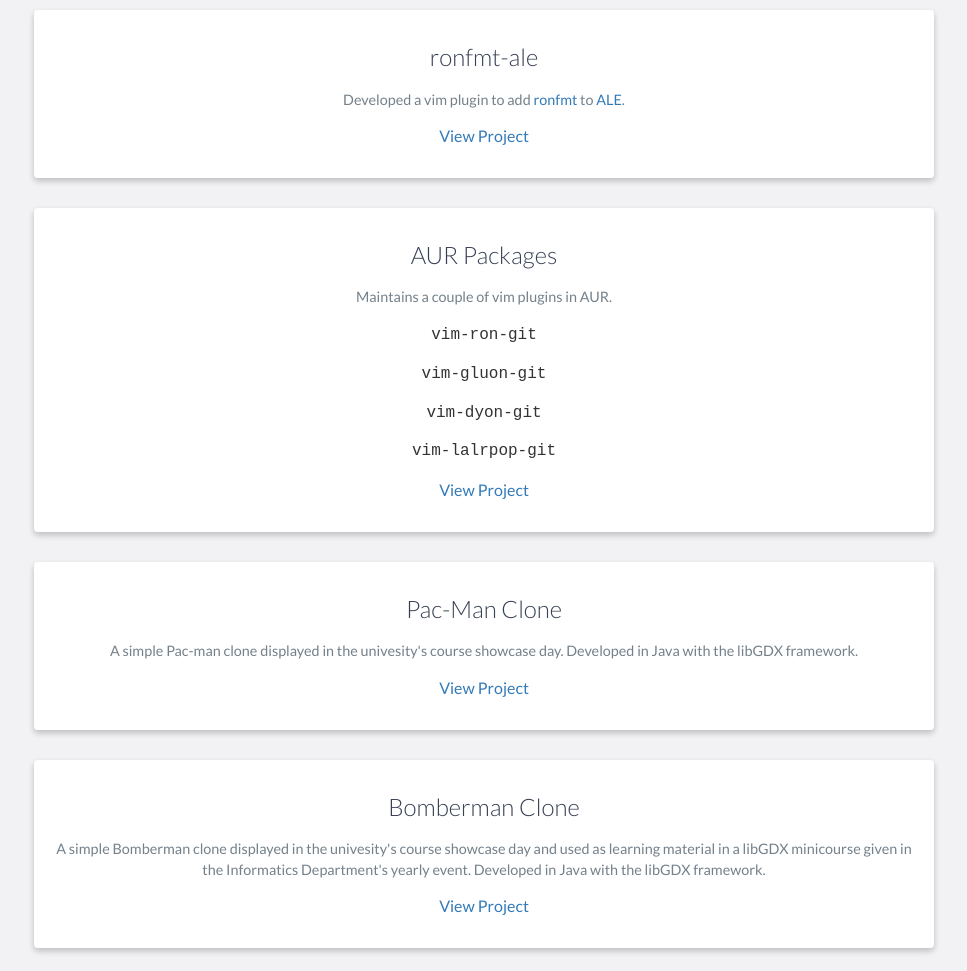
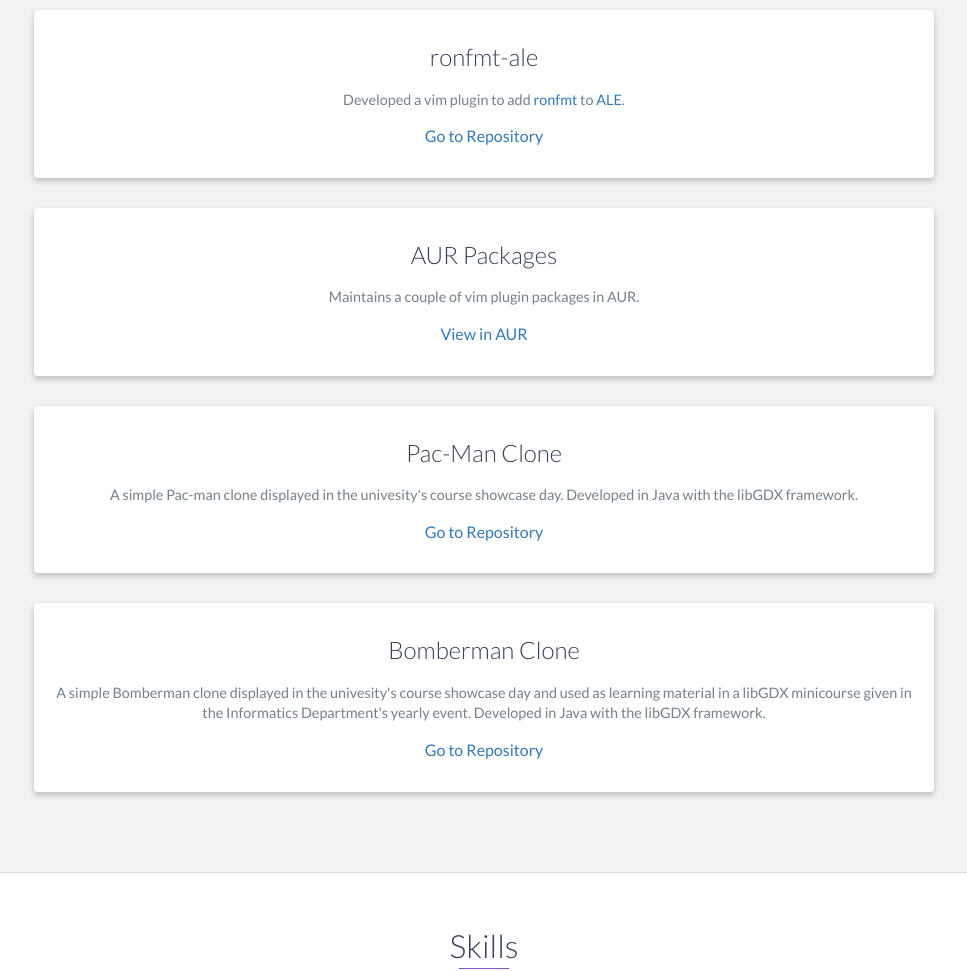
Before and after one commit to theosirian/theosirian.github.io, a website: page index.html in a window 1280 px wide. Shown: the part 2520-3491 px from the top of the page, without its empty margins (156-1123 px from the left). Drawn offline with nearby package versions, Linux system fonts and the light colour scheme.

Commit message:
Update index.html

```diff
--- a/index.html
+++ b/index.html
@@ -162,7 +162,7 @@
                     <div class="project-info">
                         <h3>ronfmt-ale</h3>
                         <p>Developed a vim plugin to add <a href="https://github.com/Ristarg/ronfmt">ronfmt</a> to <a href="https://github.com/dense-analysis/ale">ALE</a>.</p>
-                        <a href="https://github.com/theosirian/ale-ronfmt">View Project</a>
+                        <a href="https://github.com/theosirian/ale-ronfmt">Go to Repository</a>
                     </div>
                     <!-- End .project-info -->
                 </div>
@@ -171,14 +171,8 @@
                 <div class="project shadow-large no-image">
                     <div class="project-info">
                         <h3>AUR Packages</h3>
-                        <p>
-				Maintains a couple of vim plugins in AUR.
-			    <pre>vim-ron-git</pre>
-			    <pre>vim-gluon-git</pre>
-			    <pre>vim-dyon-git</pre>
-			    <pre>vim-lalrpop-git</pre>
-                        </p>
-                        <a href="https://aur.archlinux.org/packages/?SeB=m&K=xtheosirian">View Project</a>
+                        <p>Maintains a couple of vim plugin packages in AUR.</p>
+                        <a href="https://aur.archlinux.org/packages/?SeB=m&K=xtheosirian">View in AUR</a>
                     </div>
                     <!-- End .project-info -->
                 </div>
@@ -190,7 +184,7 @@
                         <p>
                             A simple Pac-man clone displayed in the univesity's course showcase day. Developed in Java with the libGDX framework.
                         </p>
-                        <a href="https://github.com/theosirian/pacman-libgdx">View Project</a>
+                        <a href="https://github.com/theosirian/pacman-libgdx">Go to Repository</a>
                     </div>
                     <!-- End .project-info -->
                 </div>
@@ -203,7 +197,7 @@
                         <p>
                             A simple Bomberman clone displayed in the univesity's course showcase day and used as learning material in a libGDX minicourse given in the Informatics Department's yearly event. Developed in Java with the libGDX framework.
                         </p>
-                        <a href="https://github.com/theosirian/bomberman">View Project</a>
+                        <a href="https://github.com/theosirian/bomberman">Go to Repository</a>
                     </div>
                     <!-- End .project-info -->
                 </div>
```
